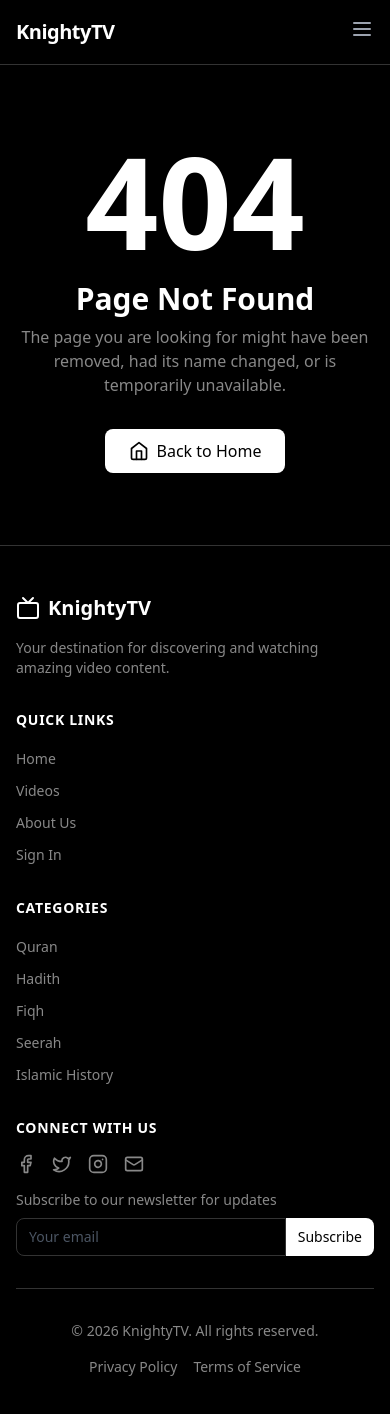
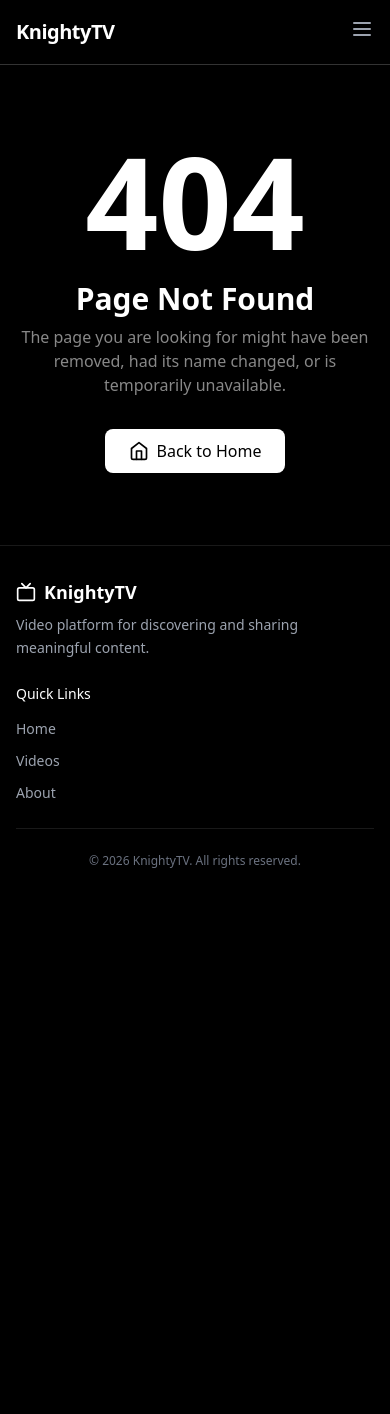
Before and after one commit to KNIGHTABDO/KNIGHTYPODCASTS, a React (Vite) app: page /settings in a window 390 px wide. Shown: the top 1414 px of the page. After the commit the page ends 901 px from the top, so only its background shows below. Built offline with nearby package versions, Linux system fonts and the light colour scheme; what tailwindcss-rtl would draw is missing.

Commit message:
Refactor footer layout, enhance Arabic translations, and improve mobile UX
Co-authored-by: KNIGHTABDO <201469749+KNIGHTABDO@users.noreply.github.com>

```diff
--- a/src/components/layout/Footer.tsx
+++ b/src/components/layout/Footer.tsx
@@ -1,127 +1,59 @@
 import React from 'react';
 import { Link } from 'react-router-dom';
-import { Tv, Mail, Instagram, Twitter, Facebook } from 'lucide-react';
+import { Tv } from 'lucide-react';
+import { useLanguageStore } from '../../store/languageStore';
 
 export const Footer: React.FC = () => {
+  const { translate } = useLanguageStore();
+
   return (
-    <footer className="bg-black border-t border-vercel-border">
-      <div className="max-w-7xl mx-auto px-4 sm:px-6 lg:px-8 py-12">
-        <div className="grid grid-cols-1 md:grid-cols-4 gap-8">
-          <div className="space-y-4">
+    <footer className="bg-black border-t border-vercel-border/50">
+      <div className="max-w-7xl mx-auto px-4 sm:px-6 lg:px-8 py-8">
+        <div className="grid grid-cols-1 md:grid-cols-3 gap-6 md:gap-8">
+          {/* Left: Brand and Description */}
+          <div className="space-y-2">
             <Link to="/" className="flex items-center">
-              <Tv className="h-6 w-6 text-white" />
-              <span className="ml-2 text-xl font-bold text-white">KnightyTV</span>
+              <Tv className="h-5 w-5 text-white" />
+              <span className="ml-2 text-lg font-semibold text-white">KnightyTV</span>
             </Link>
-            <p className="text-vercel-muted text-sm">
-              Your destination for discovering and watching amazing video content.
+            <p className="text-gray-400 text-sm leading-relaxed">
+              {translate('footer.description')}
             </p>
           </div>
 
+          {/* Middle: Essential Navigation */}
+          <div className="md:flex md:justify-center">
             <div>
-            <h3 className="text-white font-semibold mb-4 text-sm uppercase tracking-wider">Quick Links</h3>
+              <h3 className="text-white font-medium mb-3 text-sm">{translate('footer.quickLinks')}</h3>
               <ul className="space-y-2">
                 <li>
-                <Link to="/" className="text-vercel-muted hover:text-white text-sm transition-colors duration-200">
-                  Home
+                  <Link to="/" className="text-gray-400 hover:text-white text-sm transition-colors">
+                    {translate('nav.home')}
                   </Link>
                 </li>
                 <li>
-                <Link to="/podcasts" className="text-vercel-muted hover:text-white text-sm transition-colors duration-200">
-                  Videos
+                  <Link to="/podcasts" className="text-gray-400 hover:text-white text-sm transition-colors">
+                    {translate('nav.videos')}
                   </Link>
                 </li>
                 <li>
-                <Link to="/about" className="text-vercel-muted hover:text-white text-sm transition-colors duration-200">
-                  About Us
-                </Link>
-              </li>
-              <li>
-                <Link to="/auth" className="text-vercel-muted hover:text-white text-sm transition-colors duration-200">
-                  Sign In
+                  <Link to="/about" className="text-gray-400 hover:text-white text-sm transition-colors">
+                    {translate('nav.about')}
                   </Link>
                 </li>
               </ul>
             </div>
-
-          <div>
-            <h3 className="text-white font-semibold mb-4 text-sm uppercase tracking-wider">Categories</h3>
-            <ul className="space-y-2">
-              <li>
-                <Link to="/podcasts?category=quran" className="text-vercel-muted hover:text-white text-sm transition-colors duration-200">
-                  Quran
-                </Link>
-              </li>
-              <li>
-                <Link to="/podcasts?category=hadith" className="text-vercel-muted hover:text-white text-sm transition-colors duration-200">
-                  Hadith
-                </Link>
-              </li>
-              <li>
-                <Link to="/podcasts?category=fiqh" className="text-vercel-muted hover:text-white text-sm transition-colors duration-200">
-                  Fiqh
-                </Link>
-              </li>
-              <li>
-                <Link to="/podcasts?category=seerah" className="text-vercel-muted hover:text-white text-sm transition-colors duration-200">
-                  Seerah
-                </Link>
-              </li>
-              <li>
-                <Link to="/podcasts?category=history" className="text-vercel-muted hover:text-white text-sm transition-colors duration-200">
-                  Islamic History
-                </Link>
-              </li>
-            </ul>
           </div>
 
-          <div>
-            <h3 className="text-white font-semibold mb-4 text-sm uppercase tracking-wider">Connect With Us</h3>
-            <div className="flex space-x-4">
-              <a href="#" className="text-vercel-muted hover:text-white transition-colors duration-200">
-                <Facebook className="h-5 w-5" />
-                <span className="sr-only">Facebook</span>
-              </a>
-              <a href="#" className="text-vercel-muted hover:text-white transition-colors duration-200">
-                <Twitter className="h-5 w-5" />
-                <span className="sr-only">Twitter</span>
-              </a>
-              <a href="#" className="text-vercel-muted hover:text-white transition-colors duration-200">
-                <Instagram className="h-5 w-5" />
-                <span className="sr-only">Instagram</span>
-              </a>
-              <a href="mailto:contact@knightytv.com" className="text-vercel-muted hover:text-white transition-colors duration-200">
-                <Mail className="h-5 w-5" />
-                <span className="sr-only">Email</span>
-              </a>
-            </div>
-            <p className="mt-4 text-vercel-muted text-sm">
-              Subscribe to our newsletter for updates
-            </p>
-            <div className="mt-2 flex">
-              <input
-                type="email"
-                placeholder="Your email"
-                className="flex-1 rounded-l-lg border border-vercel-border bg-black px-3 py-2 text-sm text-white placeholder:text-gray-600 focus:outline-none focus:ring-1 focus:ring-white/25 transition-colors duration-200"
-              />
-              <button className="rounded-r-lg bg-white px-3 py-2 text-sm font-medium text-black hover:bg-gray-200 transition-colors duration-200">
-                Subscribe
-              </button>
-            </div>
-          </div>
+          {/* Right: Empty for now - can add social links when accounts exist */}
+          <div className="hidden md:block"></div>
         </div>
 
-        <div className="mt-8 pt-8 border-t border-vercel-border flex flex-col md:flex-row justify-between items-center">
-          <p className="text-vercel-muted text-sm">
-            &copy; {new Date().getFullYear()} KnightyTV. All rights reserved.
+        {/* Bottom Bar */}
+        <div className="mt-6 pt-6 border-t border-vercel-border/50">
+          <p className="text-gray-500 text-xs text-center">
+            {translate('footer.copyright')}
           </p>
-          <div className="mt-4 md:mt-0 flex space-x-4">
-            <Link to="/privacy" className="text-vercel-muted hover:text-white text-sm transition-colors duration-200">
-              Privacy Policy
-            </Link>
-            <Link to="/terms" className="text-vercel-muted hover:text-white text-sm transition-colors duration-200">
-              Terms of Service
-            </Link>
-          </div>
         </div>
       </div>
     </footer>
--- a/src/components/layout/Navbar.tsx
+++ b/src/components/layout/Navbar.tsx
@@ -132,14 +132,14 @@ export const Navbar: React.FC = () => {
               className="block text-gray-400 hover:text-white px-3 py-2 text-sm transition-colors duration-200"
               onClick={toggleMenu}
             >
-              Home
+              {translate('nav.home')}
             </Link>
             <Link
               to="/podcasts"
               className="block text-gray-400 hover:text-white px-3 py-2 text-sm transition-colors duration-200"
               onClick={toggleMenu}
             >
-              Videos
+              {translate('nav.videos')}
             </Link>
             {user ? (
               <>
@@ -148,27 +148,27 @@ export const Navbar: React.FC = () => {
                   className="block text-gray-400 hover:text-white px-3 py-2 text-sm transition-colors duration-200"
                   onClick={toggleMenu}
                 >
-                  Dashboard
+                  {translate('nav.dashboard')}
                 </Link>
                 <Link
                   to={`/profile/${user.username}`}
                   className="block text-gray-400 hover:text-white px-3 py-2 text-sm transition-colors duration-200"
                   onClick={toggleMenu}
                 >
-                  Profile
+                  {translate('nav.profile')}
                 </Link>
                 <Link
                   to="/settings"
                   className="block text-gray-400 hover:text-white px-3 py-2 text-sm transition-colors duration-200"
                   onClick={toggleMenu}
                 >
-                  Settings
+                  {translate('nav.settings')}
                 </Link>
                 <button
                   onClick={handleSignOut}
                   className="block w-full text-left text-gray-400 hover:text-white px-3 py-2 text-sm transition-colors duration-200"
                 >
-                  Sign Out
+                  {translate('nav.signOut')}
                 </button>
               </>
             ) : (
@@ -180,7 +180,7 @@ export const Navbar: React.FC = () => {
                 variant="primary"
                 fullWidth
               >
-                Sign In
+                {translate('nav.signIn')}
               </Button>
             )}
 
@@ -189,6 +189,11 @@ export const Navbar: React.FC = () => {
               <SearchUsers />
             </div>
 
+            {/* Add LanguageSwitcher to mobile menu */}
+            <div className="px-3 py-2">
+              <LanguageSwitcher />
+            </div>
+
           </div>
         </div>
       )}
--- a/src/pages/AuthPage.tsx
+++ b/src/pages/AuthPage.tsx
@@ -6,6 +6,7 @@ import { Button } from '../components/ui/Button';
 import { Input } from '../components/ui/Input';
 import { Card, CardHeader, CardTitle, CardContent, CardFooter } from '../components/ui/Card';
 import { useAuthStore } from '../store/authStore';
+import { useLanguageStore } from '../store/languageStore';
 
 export const AuthPage: React.FC = () => {
   const [isSignIn, setIsSignIn] = useState(true);
@@ -16,28 +17,29 @@ export const AuthPage: React.FC = () => {
   const [isLoading, setIsLoading] = useState(false);
 
   const { signIn, signUp } = useAuthStore();
+  const { translate } = useLanguageStore();
   const navigate = useNavigate();
 
   const validateForm = () => {
     const newErrors: Record<string, string> = {};
 
     if (!email.trim()) {
-      newErrors.email = 'Email is required';
+      newErrors.email = translate('auth.error.required');
     } else if (!/\S+@\S+\.\S+/.test(email)) {
-      newErrors.email = 'Please enter a valid email address';
+      newErrors.email = translate('auth.error.email');
     }
 
     if (!password) {
-      newErrors.password = 'Password is required';
+      newErrors.password = translate('auth.error.required');
     } else if (password.length < 6) {
-      newErrors.password = 'Password must be at least 6 characters';
+      newErrors.password = translate('auth.error.password');
     }
 
     if (!isSignIn) {
       if (!username.trim()) {
-        newErrors.username = 'Username is required';
+        newErrors.username = translate('auth.error.required');
       } else if (!/^[a-zA-Z0-9_]{3,20}$/.test(username)) {
-        newErrors.username = 'Username must be 3-20 characters and can only contain letters, numbers, and underscores';
+        newErrors.username = translate('auth.error.username');
       }
     }
 
@@ -97,7 +99,7 @@ export const AuthPage: React.FC = () => {
             <div className="mx-auto w-12 h-12 flex items-center justify-center rounded-full bg-white text-black mb-4">
               <Lock className="h-6 w-6" />
             </div>
-            <CardTitle>{isSignIn ? 'Sign In' : 'Create Account'}</CardTitle>
+            <CardTitle>{isSignIn ? translate('auth.signIn') : translate('auth.createAccount')}</CardTitle>
           </CardHeader>
 
           <form onSubmit={handleSubmit}>
@@ -109,7 +111,7 @@ export const AuthPage: React.FC = () => {
               )}
 
               <Input
-                label="Email"
+                label={translate('auth.email')}
                 type="email"
                 value={email}
                 onChange={(e) => setEmail(e.target.value)}
@@ -118,7 +120,7 @@ export const AuthPage: React.FC = () => {
               />
 
               <Input
-                label="Password"
+                label={translate('auth.password')}
                 type="password"
                 value={password}
                 onChange={(e) => setPassword(e.target.value)}
@@ -128,7 +130,7 @@ export const AuthPage: React.FC = () => {
 
               {!isSignIn && (
                 <Input
-                  label="Username"
+                  label={translate('auth.username')}
                   value={username}
                   onChange={(e) => setUsername(e.target.value)}
                   error={errors.username}
@@ -145,7 +147,7 @@ export const AuthPage: React.FC = () => {
                 isLoading={isLoading}
                 leftIcon={isSignIn ? <LogIn className="h-4 w-4" /> : <UserPlus className="h-4 w-4" />}
               >
-                {isSignIn ? 'Sign In' : 'Create Account'}
+                {isSignIn ? translate('auth.signIn') : translate('auth.createAccount')}
               </Button>
 
               <button
@@ -154,8 +156,8 @@ export const AuthPage: React.FC = () => {
                 className="text-vercel-muted hover:text-white text-sm transition-colors duration-200"
               >
                 {isSignIn
-                  ? "Don't have an account? Sign Up"
-                  : 'Already have an account? Sign In'}
+                  ? translate('auth.noAccount')
+                  : translate('auth.haveAccount')}
               </button>
             </CardFooter>
           </form>
--- a/src/store/languageStore.ts
+++ b/src/store/languageStore.ts
@@ -113,7 +113,12 @@ const englishTranslations: Record<string, string> = {
   'about.contact.email': 'Email',
   'about.contact.subject': 'Subject',
   'about.contact.message': 'Message',
-  'about.contact.send': 'Send Message'
+  'about.contact.send': 'Send Message',
+
+  // Footer
+  'footer.description': 'Video platform for discovering and sharing meaningful content.',
+  'footer.quickLinks': 'Quick Links',
+  'footer.copyright': '© 2026 KnightyTV. All rights reserved.'
 };
 
 const arabicTranslations: Record<string, string> = {
@@ -154,6 +159,60 @@ const arabicTranslations: Record<string, string> = {
   'home.cta.subtitle': 'اكتشف مجموعتنا من الفيديوهات لتعميق فهمك وإثراء معرفتك',
   'home.cta.button': 'تصفح جميع الفيديوهات',
 
-  // ... Continue adding Arabic translations for all other sections ...
-  // (The pattern continues for all other sections matching the English translations above)
+  // Videos Page
+  'podcasts.title': 'فيديوهات',
+  'podcasts.subtitle': 'استكشف مجموعتنا من الفيديوهات',
+  'podcasts.filter.category': 'الفئة',
+  'podcasts.filter.all': 'كل الفئات',
+  'podcasts.notFound': 'لم يتم العثور على فيديوهات',
+  'podcasts.tryAgain': 'حاول تعديل البحث أو معايير التصفية',
+
+  // Auth Page
+  'auth.signIn': 'تسجيل الدخول',
+  'auth.createAccount': 'إنشاء حساب',
+  'auth.email': 'البريد الإلكتروني',
+  'auth.password': 'كلمة المرور',
+  'auth.username': 'اسم المستخدم',
+  'auth.forgotPassword': 'نسيت كلمة المرور؟',
+  'auth.noAccount': 'ليس لديك حساب؟ سجل الآن',
+  'auth.haveAccount': 'لديك حساب بالفعل؟ سجل دخول',
+  'auth.error.required': 'هذا الحقل مطلوب',
+  'auth.error.email': 'يرجى إدخال بريد إلكتروني صحيح',
+  'auth.error.password': 'يجب أن تكون كلمة المرور 6 أحرف على الأقل',
+  'auth.error.username': 'يجب أن يكون اسم المستخدم من 3-20 حرفًا ويمكن أن يحتوي فقط على أحرف وأرقام وشرطات سفلية',
+
+  // Admin Dashboard
+  'admin.dashboard': 'لوحة التحكم',
+  'admin.addNew': 'إضافة فيديو جديد',
+  'admin.totalPodcasts': 'إجمالي الفيديوهات',
+  'admin.managePodcasts': 'إدارة الفيديوهات',
+  'admin.noPodcasts': 'لم يتم العثور على فيديوهات',
+  'admin.startAdding': 'ابدأ بإضافة أول فيديو لك',
+
+  // Profile Page
+  'profile.edit': 'تعديل الملف الشخصي',
+  'profile.podcasts': 'فيديوهات',
+  'profile.noPodcasts': 'لم يتم تحميل أي فيديوهات بعد',
+  'profile.joinedDate': 'انضم في',
+
+  // About Page
+  'about.title': 'حول KnightyTV',
+  'about.mission': 'مهمتنا هي نشر المعرفة الأصيلة من خلال الفيديوهات والمحتوى الجذاب، وجعلها متاحة للجميع في جميع أنحاء العالم.',
+  'about.story.title': 'قصتنا',
+  'about.story.text1': 'تم تأسيس KnightyTV في عام 2025 بهدف بسيط: جعل المعرفة الأصيلة متاحة للجميع.',
+  'about.story.text2': 'ما بدأ كمشروع صغير نما ليصبح منصة تصل إلى آلاف المشاهدين في جميع أنحاء العالم.',
+  'about.values.title': 'قيمنا',
+  'about.team.title': 'فريقنا',
+  'about.contact.title': 'تواصل معنا',
+  'about.contact.subtitle': 'هل لديك أسئلة أو اقتراحات؟ نحن نحب أن نسمع منك!',
+  'about.contact.name': 'الاسم',
+  'about.contact.email': 'البريد الإلكتروني',
+  'about.contact.subject': 'الموضوع',
+  'about.contact.message': 'الرسالة',
+  'about.contact.send': 'إرسال الرسالة',
+
+  // Footer
+  'footer.description': 'منصة فيديو لاكتشاف ومشاركة المحتوى الهادف.',
+  'footer.quickLinks': 'روابط سريعة',
+  'footer.copyright': '© 2026 KnightyTV. جميع الحقوق محفوظة.'
 };
```
Lines whose indentation alone changed are shown as unchanged.
